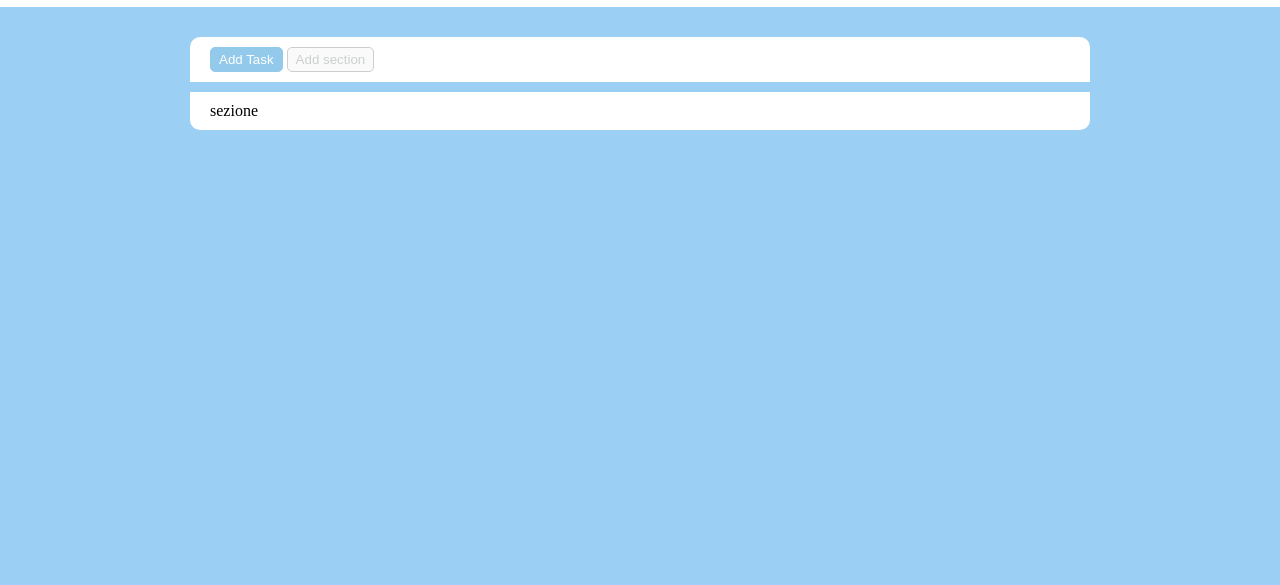
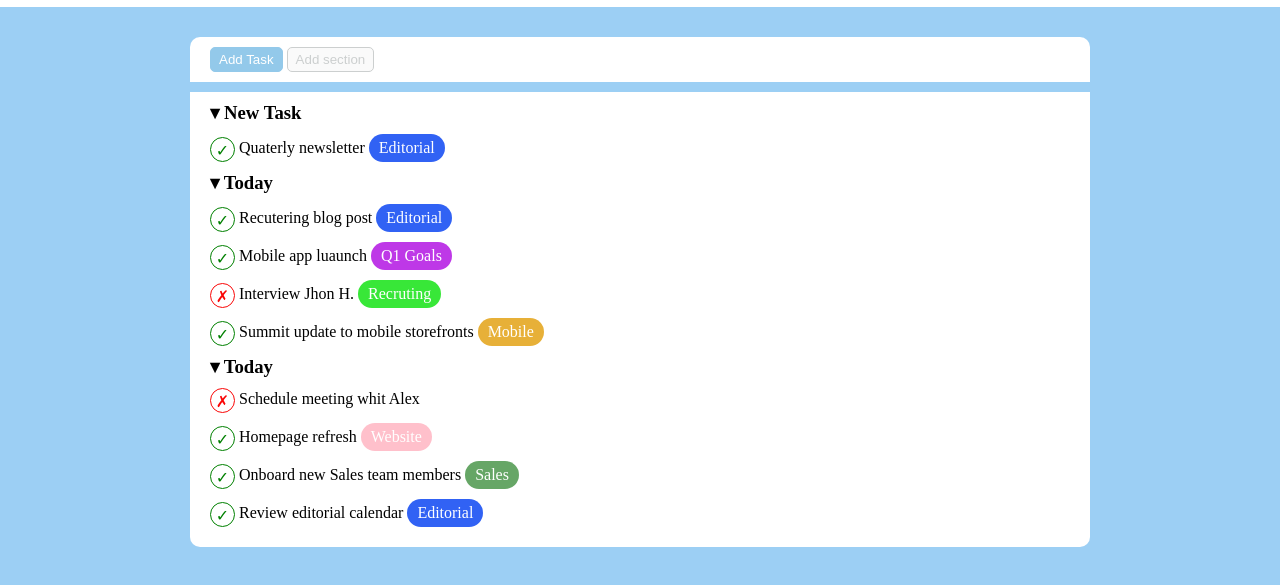
Before and after one commit to LucianaSchembri/html-css-toboolist, a plain HTML site: page index.html in a window 1280 px wide. Shown: the part 73-658 px from the top of the page. Drawn offline with Linux system fonts and the light colour scheme.

Commit message:
feat: esercizio completato

```diff
--- a/css/style.css
+++ b/css/style.css
@@ -7,6 +7,10 @@
 
 body {
     background-color: rgb(156, 207, 244);
+}
+
+ul {
+    list-style: none;
 }
 /* COMMON */
 
@@ -22,12 +26,18 @@ body {
     padding: 4px 8px;
     border-radius: 5px;
     border: 1px solid black;
+    cursor: pointer;
 }
 
 .btn-blue {
     background-color: rgb(147, 201, 234);
     border-color: rgb(147, 201, 234);
     color: white
+}
+
+.btn-blue:hover {
+    background-color: rgb(69, 171, 235);
+    border-color: rgb(69, 171, 235);
 }
 
 .btn-white {
@@ -83,3 +93,56 @@ body {
     vertical-align: middle;
 }
 /* Tool list */
+
+.circle {
+    display: inline-block;
+    border: 1px solid black;
+    width: 25px;
+    height: 25px;
+    line-height: 25px;
+    border-radius: 50%;
+    text-align: center;
+    vertical-align: middle;
+
+}
+
+.check {
+    border-color: green;
+    color: green;
+}
+
+.cross {
+    border-color: rgb(250, 6, 6);
+    color: rgb(250, 6, 6);
+}
+
+.tag {
+    display: inline-block;
+    padding: 5px 10px;
+    color: white;
+    border-radius: 20px;
+}
+
+.Editorial {
+    background-color: rgb(49, 98, 244);
+}
+
+.Q1 {
+    background-color: rgb(190, 56, 231);
+}
+
+.Recruting {
+    background-color: rgb(56, 231, 56);
+}
+
+.mobile {
+    background-color: rgb(231, 176, 56);
+}
+
+.website {
+    background-color: pink;
+}
+
+.sales {
+    background-color: rgb(102, 166, 102);
+}
--- a/index.html
+++ b/index.html
@@ -20,7 +20,69 @@
             <button class="btn btn-blue">Add Task</button>
             <button class="btn btn-white">Add section</button>
         </section>
-        <section class="container bg-white px-20 py-10 border-radius-bottom"> sezione </section>
+        <section class="container bg-white px-20 py-10 border-radius-bottom">
+            <ul>
+                <li class="list-item">
+                    <h3 class="mb-10">&blacktriangledown; New Task </h3>
+                    <ul>
+                        <li class="mb-10">
+                            <span class="circle check">&check;</span>
+                            <span>Quaterly newsletter</span>
+                            <span class="tag Editorial">Editorial</span>
+                        </li>
+                    </ul>
+                </li>
+                <li class="list-item">
+                    <h3 class="mb-10">&blacktriangledown; Today </h3>
+                    <ul>
+                        <li class="mb-10">
+                            <span class="circle check">&check;</span>
+                            <span> Recutering blog post</span>
+                            <span class="tag Editorial">Editorial</span>
+                        </li>
+                        <li class="mb-10">
+                            <span class="circle check">&check;</span>
+                            <span>Mobile app luaunch</span>
+                            <span class="tag Q1">Q1 Goals</span>
+                        </li>
+                        <li class="mb-10">
+                            <span class="circle cross">&cross;</span>
+                            <span> Interview Jhon  H. </span>
+                            <span class="tag Recruting">Recruting</span>
+                        </li>
+                        <li class="mb-10">
+                            <span class="circle check">&check;</span>
+                            <span>Summit update to mobile storefronts</span>
+                            <span class="tag mobile">Mobile</span>
+                        </li>
+                    </ul>
+                </li>
+                <li class="list-item">
+                    <h3 class="mb-10">&blacktriangledown; Today </h3>
+                    <ul>
+                        <li class="mb-10">
+                            <span class="circle cross">&cross;</span>
+                            <span> Schedule meeting whit Alex </span>
+                        </li>
+                        <li class="mb-10">
+                            <span class="circle check">&check;</span>
+                            <span>Homepage refresh</span>
+                            <span class="tag website">Website</span>
+                        </li>
+                        <li class="mb-10">
+                            <span class="circle check">&check;</span>
+                            <span>Onboard new Sales team members</span>
+                            <span class="tag sales">Sales</span>
+                        </li>
+                        <li class="mb-10">
+                            <span class="circle check">&check;</span>
+                            <span>Review editorial calendar</span>
+                            <span class="tag Editorial">Editorial</span>
+                        </li>
+                    </ul>
+                </li>
+            </ul>
+        </section>
     </main>
 </body>
 
```
